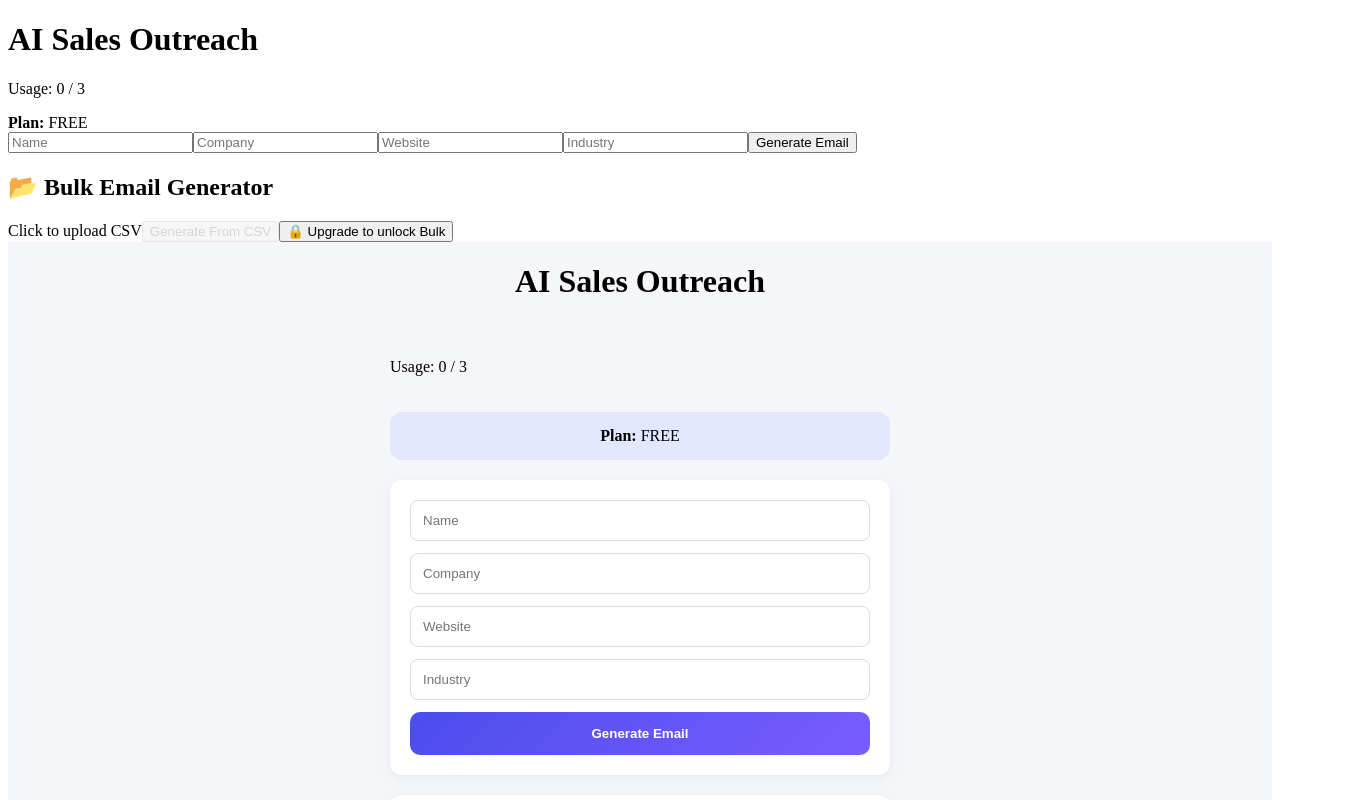
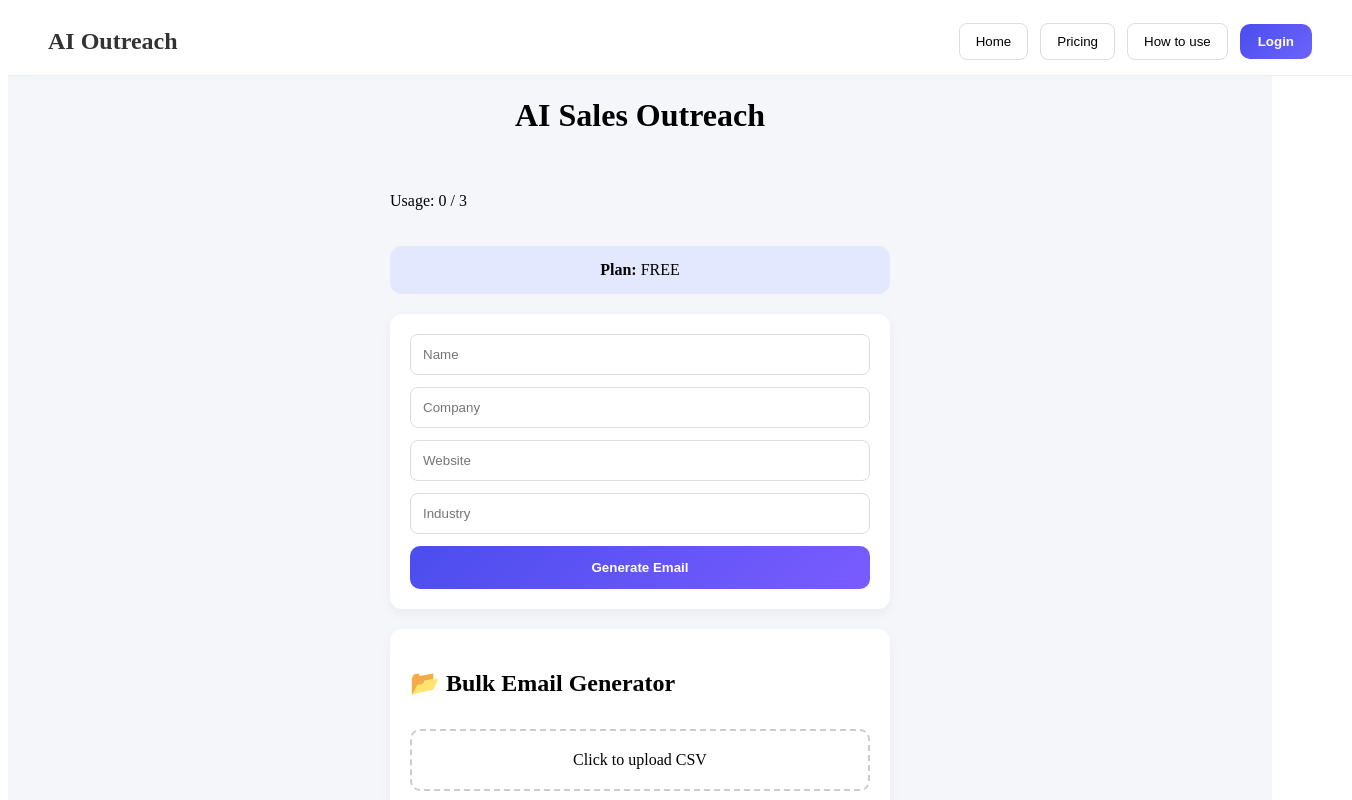
Before and after one commit to A-Gr33n/ai-outreach-generator, a Next.js app: page / in a window 1280 px wide. Shown: the top 800 px of the page, 1352 px wide, since content can reach past the window. Built offline with nearby package versions, Linux system fonts and the light colour scheme.

Commit message:
inital commit

```diff
--- a/components/Navbar.js
+++ b/components/Navbar.js
@@ -1,221 +1,53 @@
-import { useState, useEffect } from "react";
 import { useRouter } from "next/router";
-import { supabase } from "../lib/supabase";
+import { useEffect, useState } from "react";
 
-export default function Home() {
+export default function Navbar() {
   const router = useRouter();
+  const [user, setUser] = useState(null);
 
-  const [form, setForm] = useState({
-    name: "",
-    company: "",
-    website: "",
-    industry: "",
-  });
+  useEffect(() => {
+    const stored = localStorage.getItem("user");
+    setUser(stored ? JSON.parse(stored) : null);
+  }, []);
 
-  const [email, setEmail] = useState("");
-  const [user, setUser] = useState(null);
-  const [message, setMessage] = useState("");
-  const [csvFile, setCsvFile] = useState(null);
-
-  // ✅ PLAN LIMITS
-  const getLimit = (plan) => {
-    if (plan === "free") return 3;
-    if (plan === "starter") return 100;
-    if (plan === "pro") return 1000;
-    if (plan === "agency") return Infinity;
-    return 3;
+  const handleLogout = () => {
+    localStorage.removeItem("user");
+    setUser(null);
+    router.push("/");
   };
 
-  // ✅ LOAD USER (SUPABASE + LOCAL STORAGE)
-  useEffect(() => {
-    const loadUser = async () => {
-      const { data } = await supabase.auth.getUser();
+  return (
+    <div style={styles.nav}>
+      <h2 style={styles.logo}>AI Outreach</h2>
 
-      if (data?.user) {
-        const email = data.user.email;
+      <div style={styles.links}>
+        <button style={styles.navBtn} onClick={() => router.push("/")}>
+          Home
+        </button>
 
-        // 🔥 load saved user data
-        const stored = localStorage.getItem(`user_${email}`);
-        let userData = stored
-          ? JSON.parse(stored)
-          : {
-              email,
-              plan: "free",
-              usage: 0,
-              resetDate: new Date().toISOString(),
-            };
+        <button style={styles.navBtn} onClick={() => router.push("/pricing")}>
+          Pricing
+        </button>
 
-        // 🔥 RESET MONTHLY
-        const now = new Date();
-        const resetDate = new Date(userData.resetDate);
+        <button style={styles.navBtn} onClick={() => router.push("/how-to-use")}>
+          How to use
+        </button>
 
-        if (
-          now.getMonth() !== resetDate.getMonth() ||
-          now.getFullYear() !== resetDate.getFullYear()
-        ) {
-          userData.usage = 0;
-          userData.resetDate = now.toISOString();
-        }
-
-        setUser(userData);
-
-        // 🔥 SAVE BACK
-        localStorage.setItem(`user_${email}`, JSON.stringify(userData));
-        localStorage.setItem("user", JSON.stringify(userData));
-      }
-    };
-
-    loadUser();
-  }, []);
-
-  const handleChange = (e) => {
-    setForm({ ...form, [e.target.name]: e.target.value });
-  };
-
-  // ✅ GENERATE EMAIL
-  const generateEmail = async () => {
-    if (!user) {
-      alert("Login first");
-      return router.push("/login");
-    }
-
-    const limit = getLimit(user.plan);
-
-    if ((user.usage || 0) >= limit) {
-      return setMessage(`❌ Limit reached (${limit}/month)`);
-    }
-
-    try {
-      setMessage("⏳ Generating...");
-
-      const res = await fetch("/api/generate", {
-        method: "POST",
-        headers: { "Content-Type": "application/json" },
-        body: JSON.stringify(form),
-      });
-
-      const data = await res.json();
-      setEmail(data.email);
-
-      // ✅ update usage
-      const updatedUser = {
-        ...user,
-        usage: (user.usage || 0) + 1,
-      };
-
-      setUser(updatedUser);
-
-      // 🔥 SAVE PER USER
-      localStorage.setItem(`user_${updatedUser.email}`, JSON.stringify(updatedUser));
-      localStorage.setItem("user", JSON.stringify(updatedUser));
-
-      setMessage("✅ Email generated");
-    } catch {
-      setMessage("❌ Error generating email");
-    }
-  };
-
-  // ✅ BULK
-  const handleBulkGenerate = () => {
-    if (!user) return router.push("/login");
-
-    if (user.plan === "free" || user.plan === "starter") {
-      return alert("Upgrade to PRO to use Bulk Generator");
-    }
-
-    if (!csvFile) return alert("Upload CSV first");
-
-    alert("Bulk generation started 🚀");
-  };
-
-  const plan = user?.plan || "free";
-  const usage = user?.usage || 0;
-  const limit = getLimit(plan);
-
-  return (
-    <div style={styles.page}>
-      <div style={styles.container}>
-        <h1 style={styles.title}>AI Sales Outreach</h1>
-
-        {/* ✅ USAGE */}
-        <p style={styles.usage}>
-          Usage: {usage} / {limit === Infinity ? "∞" : limit}
-        </p>
-
-        {/* ✅ PLAN */}
-        <div style={styles.planBox}>
-          <strong>Plan:</strong> {plan.toUpperCase()}
-        </div>
-
-        {/* ✅ FORM */}
-        <div style={styles.card}>
-          <input name="name" placeholder="Name" style={styles.input} onChange={handleChange} />
-          <input name="company" placeholder="Company" style={styles.input} onChange={handleChange} />
-          <input name="website" placeholder="Website" style={styles.input} onChange={handleChange} />
-          <input name="industry" placeholder="Industry" style={styles.input} onChange={handleChange} />
-
-          <button style={styles.button} onClick={generateEmail}>
-            Generate Email
+        {user && (
+          <button style={styles.navBtn} onClick={() => router.push("/account")}>
+            Account
           </button>
-        </div>
-
-        {/* ✅ MESSAGE */}
-        {message && (
-          <p style={{ ...styles.message, color: message.includes("❌") ? "red" : "green" }}>
-            {message}
-          </p>
         )}
 
-        {/* ✅ OUTPUT */}
-        {email && (
-          <div style={styles.card}>
-            <h3>Generated Email</h3>
-            <pre style={styles.emailBox}>{email}</pre>
-
-            <button
-              style={styles.copyBtn}
-              onClick={() => navigator.clipboard.writeText(email)}
-            >
-              Copy Email
+        {!user ? (
+          <button style={styles.loginBtn} onClick={() => router.push("/login")}>
+            Login
           </button>
-          </div>
-        )}
-
-        {/* ✅ BULK SECTION */}
-        <div style={styles.card}>
-          <h2>📂 Bulk Email Generator</h2>
-
-          <label style={styles.uploadBox}>
-            <input
-              type="file"
-              accept=".csv"
-              hidden
-              onChange={(e) => setCsvFile(e.target.files[0])}
-            />
-            {csvFile ? `📄 ${csvFile.name}` : "Click to upload CSV"}
-          </label>
-
-          <button
-            style={{
-              ...styles.button,
-              opacity: (plan === "free" || plan === "starter") ? 0.5 : 1,
-              cursor: (plan === "free" || plan === "starter") ? "not-allowed" : "pointer",
-            }}
-            disabled={plan === "free" || plan === "starter"}
-            onClick={handleBulkGenerate}
-          >
-            Generate From CSV
-          </button>
-
-          {(plan === "free" || plan === "starter") && (
-            <button
-              style={styles.upgradeBtn}
-              onClick={() => router.push("/pricing")}
-            >
-              🔒 Upgrade to unlock Bulk
+        ) : (
+          <button style={styles.logoutBtn} onClick={handleLogout}>
+            Logout
           </button>
         )}
-        </div>
       </div>
     </div>
   );
```
Lines whose indentation alone changed are shown as unchanged.
